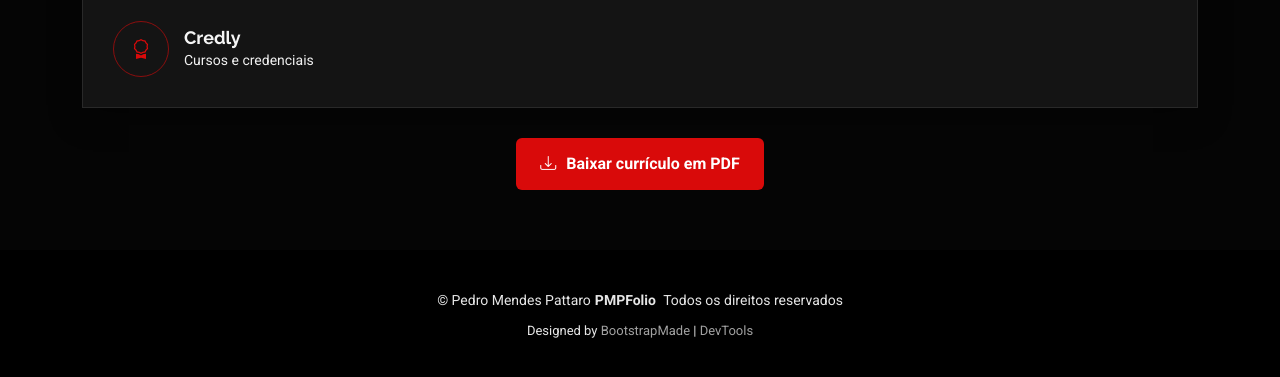
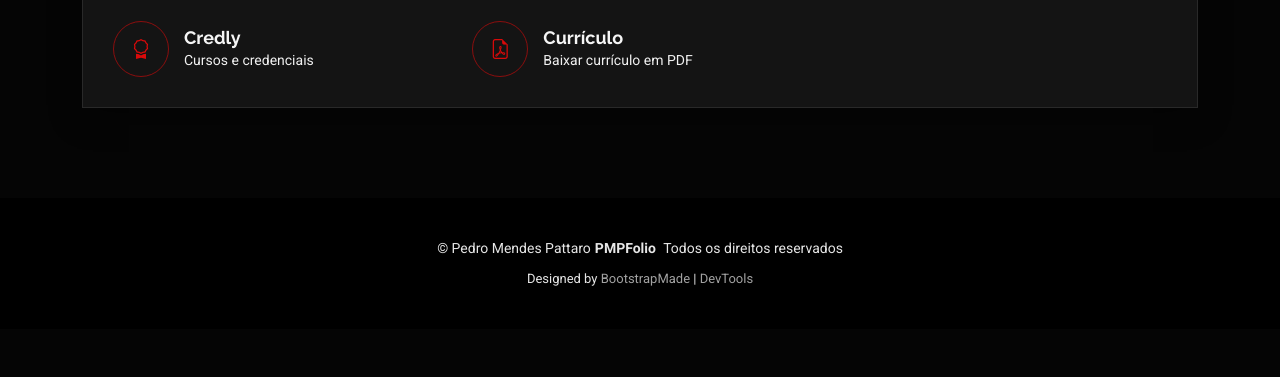
Before and after one commit to PedroPattaro/PedroPattaro.github.io, a plain HTML site: page index.html in a window 1280 px wide. Shown: the part 4623-5000 px from the top of the page. After the commit the page ends 4952 px from the top, so only its background shows below. Drawn offline with Linux system fonts and the light colour scheme.

Commit message:
Add files via upload

```diff
--- a/index.html
+++ b/index.html
@@ -29,7 +29,7 @@
   * Author: BootstrapMade.com
   * License: https://bootstrapmade.com/license/
   ======================================================== -->
-<style>.resume-download{display:flex;justify-content:center;margin-top:28px;padding:0 16px}.resume-download a{display:inline-flex;align-items:center;justify-content:center;gap:10px;background:var(--accent-color);color:var(--contrast-color);padding:14px 24px;border-radius:6px;font-size:16px;font-weight:600;text-decoration:none;max-width:100%}.resume-download a:hover{opacity:.9}.resume-download a:focus-visible{outline:2px solid var(--default-color);outline-offset:4px}</style></head>
+<style>.resume-download{display:flex;justify-content:center;margin-top:28px;padding:0 16px}.resume-download a{display:inline-flex;align-items:center;justify-content:center;gap:10px;background:var(--accent-color);color:var(--contrast-color);padding:14px 24px;border-radius:6px;font-size:16px;font-weight:600;text-decoration:none;max-width:100%}.resume-download a:hover{opacity:.9}.resume-download a:focus-visible{outline:2px solid var(--default-color);outline-offset:4px}</style><style>#contact .info-wrap .info-item{min-width:0}#contact .info-wrap .info-item>div{min-width:0}#contact .info-wrap .info-item p{overflow-wrap:anywhere}</style></head>
 <body class="index-page">
 <header class="header d-flex align-items-center sticky-top" id="header">
 <div class="container-fluid container-xl position-relative d-flex align-items-center justify-content-between">
@@ -331,8 +331,8 @@
 </div>
 </div>
 </div><!-- End Info Item -->
-<div class="col-lg-4 col-md-6 d-flex"><div class="info-item d-flex align-items-center w-100 h-100"><i class="bi bi-award flex-shrink-0"></i><div><h3>Credly</h3><p><a href="https://www.credly.com/users/pedro-mendes-pattaro" rel="noopener noreferrer" target="_blank">Cursos e credenciais</a></p></div></div></div></div>
-</div><div class="resume-download"><a download="" href="Curriculo-Pedro-Pattaro.pdf"><i aria-hidden="true" class="bi bi-download"></i> Baixar currículo em PDF</a></div>
+<div class="col-lg-4 col-md-6 d-flex"><div class="info-item d-flex align-items-center w-100 h-100"><i class="bi bi-award flex-shrink-0"></i><div><h3>Credly</h3><p><a href="https://www.credly.com/users/pedro-mendes-pattaro" rel="noopener noreferrer" target="_blank">Cursos e credenciais</a></p></div></div></div><div class="col-lg-4 col-md-6 d-flex"><div class="info-item d-flex align-items-center w-100 h-100"><i aria-hidden="true" class="bi bi-file-earmark-pdf flex-shrink-0"></i><div><h3>Currículo</h3><p><a download="" href="Curriculo-Pedro-Pattaro.pdf">Baixar currículo em PDF</a></p></div></div></div></div>
+</div>
 </div>
 </section></main>
 <footer class="footer accent-background" id="footer">
```
